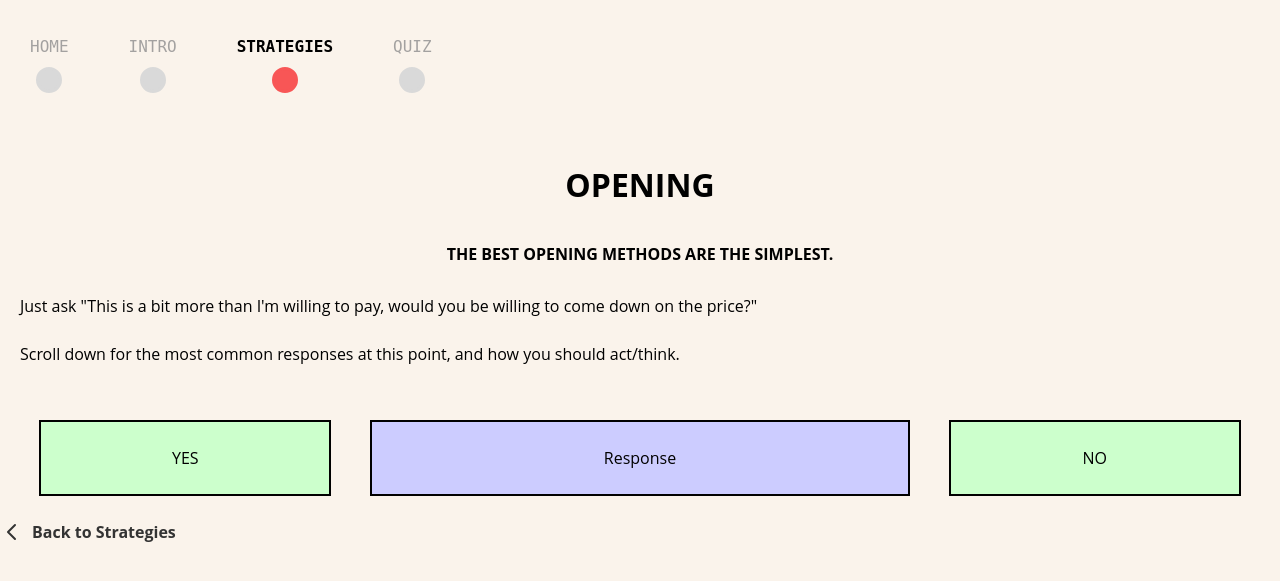
After one commit to allisoncui/ui-final, a Flask app: page /opening_strategy in a window 1280 px wide. The commit adds this page. Shown: the top 581 px of the page. Run offline with Flask 3, Linux system fonts and the light colour scheme.

Commit message:
started to implement three stratgeis

```diff
--- a/server.py
+++ b/server.py
@@ -11,10 +11,21 @@ def home():
 @app.route('/intro')
 def intro():
     return render_template('intro.html')
+@app.route('/opening_strategy')
+def opening_strategy():
+    return render_template('opening.html')
+
 @app.route('/strategies')
 def strategies():
     # Logic to render strategies page
     return render_template('strategies.html')
+@app.route('/imperfection')
+def imperfection_strategy():
+    return render_template('imperfection.html')
+
+@app.route('/king_cash')
+def king_cash():
+    return render_template('king_cash.html')
 
 @app.route('/quiz')
 def quiz():
--- a/static/main.css
+++ b/static/main.css
@@ -259,3 +259,52 @@ button {
     margin-top: 10px;
     cursor: pointer;
 }
+
+.strategy-title {
+    text-align: center;
+    font-size: 2em;
+    margin-top: 20px;
+}
+
+.strategy-description {
+    text-align: center;
+    font-weight: bold;
+    margin: 20px 0;
+}
+
+.flowchart {
+    display: flex;
+    justify-content: space-around;
+    align-items: center;
+    margin-top: 50px;
+}
+
+.decision-box, .response-box {
+    padding: 20px;
+    border: 2px solid #000;
+    text-align: center;
+}
+
+.decision-box {
+    width: 20%;
+    background-color: #ccffcc; /* Light green for decision points */
+}
+
+.response-box {
+    width: 40%;
+    background-color: #ccccff; /* Light blue for responses */
+}
+.back-arrow a {
+    display: flex;
+    align-items: center;
+    color: #333; /* Adjust the color as needed */
+    text-decoration: none; /* Remove underline */
+    font-weight: bold;
+    margin-bottom: 20px; /* Space from the content */
+}
+
+.back-arrow svg {
+    width: 24px; /* Adjust size as needed */
+    height: 24px;
+    margin-right: 8px; /* Space between the icon and text */
+}
--- /dev/null
+++ b/templates/opening.html
@@ -0,0 +1,57 @@
+<!DOCTYPE html>
+<html lang="en">
+<head>
+    <meta charset="UTF-8">
+    <meta name="viewport" content="width=device-width, initial-scale=1.0">
+    <link rel="stylesheet" href="static/main.css">
+    <title>Opening Strategy - Haggling 101</title>
+</head>
+<body>
+    <div class="navbar-container">
+        <ul class="nav-list">
+            <li class="nav-item">
+                <a href="/" class="nav-link">Home
+                    <div class="progress-indicator"></div>
+                </a>
+            </li>
+            <li class="nav-item">
+                <a href="/intro" class="nav-link">Intro
+                    <div class="progress-indicator"></div>
+                </a>
+            </li>
+            <li class="nav-item">
+                <a href="/strategies" class="nav-link activetext">Strategies
+                    <div class="progress-indicator active"></div>
+                </a>
+            </li>
+            <li class="nav-item">
+                <a href="/quiz" class="nav-link">Quiz
+                    <div class="progress-indicator"></div>
+                </a>
+            </li>
+        </ul>
+        <div class="line"></div>
+    </div>
+    <main class="content">
+        <h1 class="strategy-title">OPENING</h1>
+        <p class="strategy-description">THE BEST OPENING METHODS ARE THE SIMPLEST.</p>
+        <p>Just ask "This is a bit more than I'm willing to pay, would you be willing to come down on the price?"</p>
+        <p>Scroll down for the most common responses at this point, and how you should act/think.</p>
+        <div class="flowchart">
+            <div class="decision-box">YES</div>
+            <div class="response-box">Response</div>
+            <div class="decision-box">NO</div>
+        </div>
+    </main>
+    <!-- Back Arrow Link -->
+    <div class="back-arrow">
+        <a href="{{ url_for('strategies') }}">
+            <svg xmlns="http://www.w3.org/2000/svg" fill="none" viewBox="0 0 24 24" stroke="currentColor" stroke-width="2">
+                <path stroke-linecap="round" stroke-linejoin="round" d="M15 19l-7-7 7-7" />
+            </svg>
+            Back to Strategies
+        </a>
+    </div>
+
+</body>
+</html>
```
Also changed, not shown: static/app.js (+33 -0 lines), templates/imperfection.html (added, +49 -0 lines), templates/king_cash.html (added, +49 -0 lines), templates/strategies.html (+9 -8 lines).
